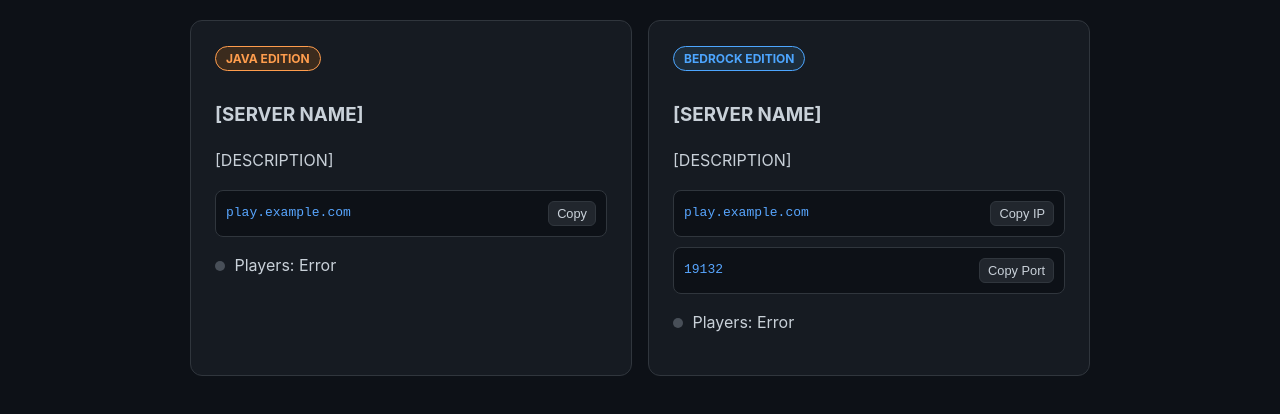
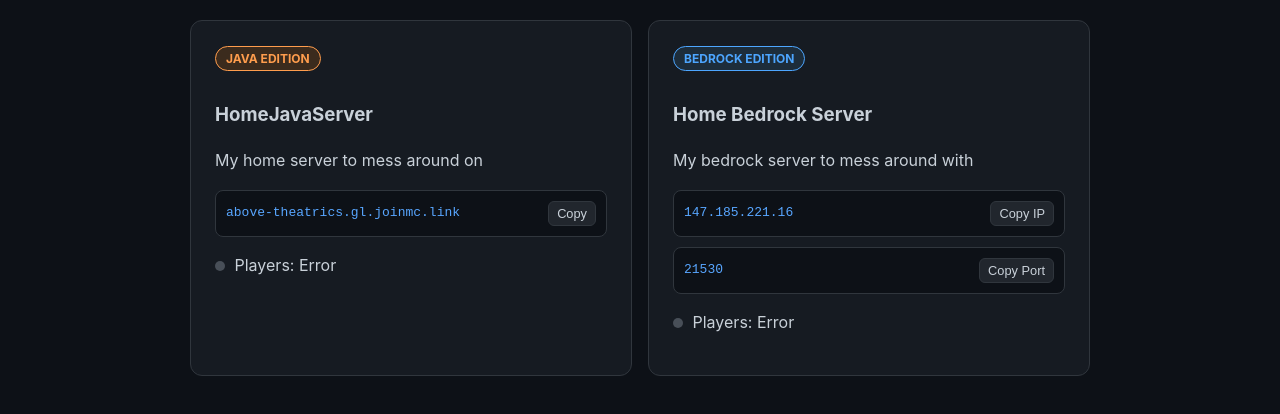
Before and after one commit to Johndinglesin/Portfolio, a plain HTML site: page index.html in a window 1280 px wide. Both pictures are taken after a click on the button "Servers". Shown: the part 166-580 px from the top of the page. Drawn offline with Linux system fonts and the light colour scheme; no server answers.

Commit message:
Update server details in index.html

```diff
--- a/index.html
+++ b/index.html
@@ -235,10 +235,10 @@
         <div class="grid">
             <div class="card" data-type="java" data-ip="play.example.com">
                 <span class="badge badge-java">Java Edition</span>
-                <h3>[SERVER NAME]</h3>
-                <p>[DESCRIPTION]</p>
+                <h3>HomeJavaServer</h3>
+                <p>My home server to mess around on</p>
                 <div class="ip-box">
-                    <span class="copy-text">play.example.com</span>
+                    <span class="copy-text">above-theatrics.gl.joinmc.link</span>
                     <button class="copy-btn">Copy</button>
                 </div>
                 <p class="status"><span class="status-dot"></span> Players: <span class="player-count">Checking...</span></p>
@@ -246,14 +246,14 @@
 
             <div class="card" data-type="bedrock" data-ip="play.example.com" data-port="19132">
                 <span class="badge badge-bedrock">Bedrock Edition</span>
-                <h3>[SERVER NAME]</h3>
-                <p>[DESCRIPTION]</p>
+                <h3>Home Bedrock Server</h3>
+                <p>My bedrock server to mess around with</p>
                 <div class="ip-box">
-                    <span class="copy-text">play.example.com</span>
+                    <span class="copy-text">147.185.221.16</span>
                     <button class="copy-btn">Copy IP</button>
                 </div>
                 <div class="ip-box">
-                    <span class="copy-text">19132</span>
+                    <span class="copy-text">21530</span>
                     <button class="copy-btn">Copy Port</button>
                 </div>
                 <p class="status"><span class="status-dot"></span> Players: <span class="player-count">Checking...</span></p>
```
